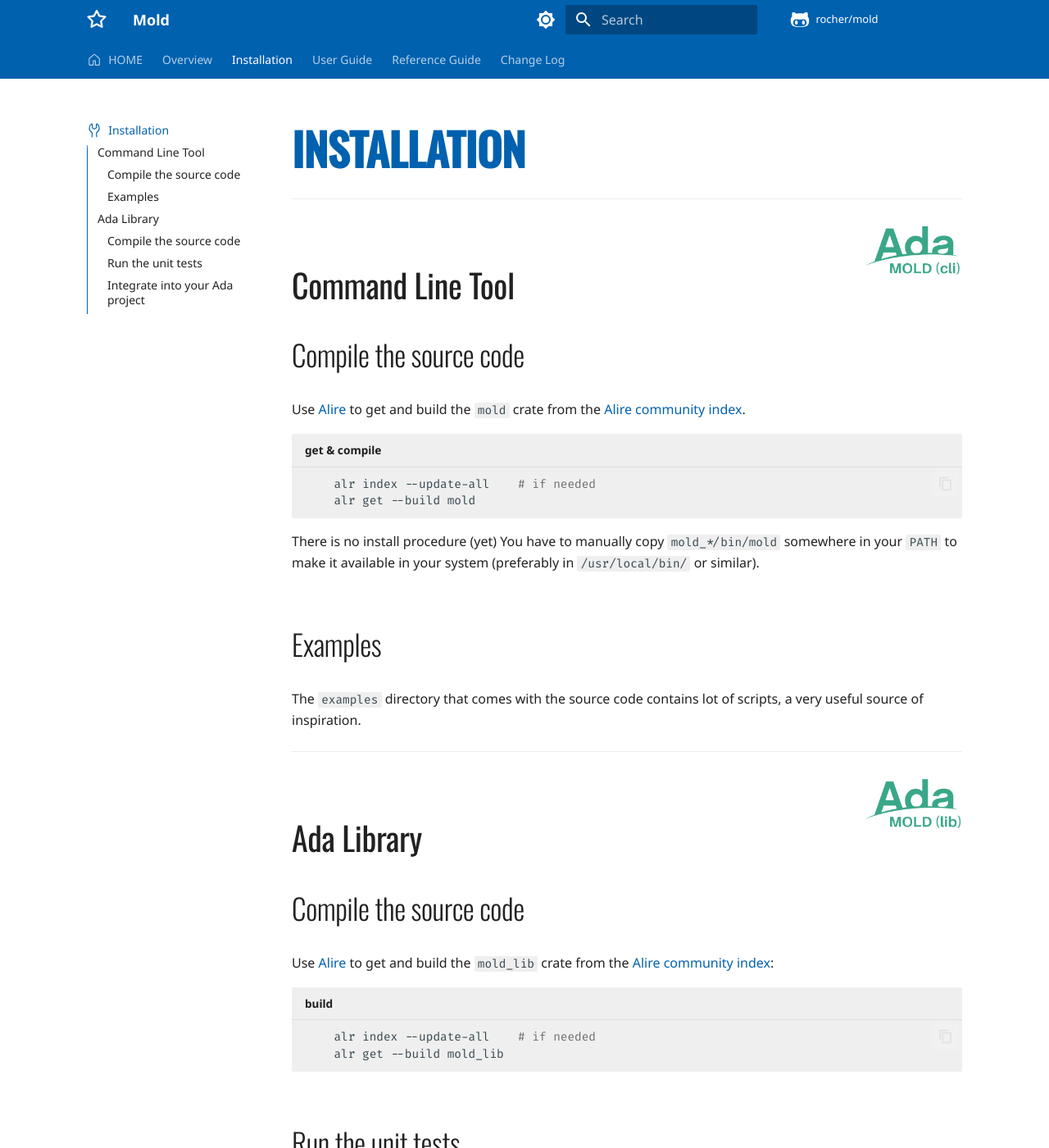
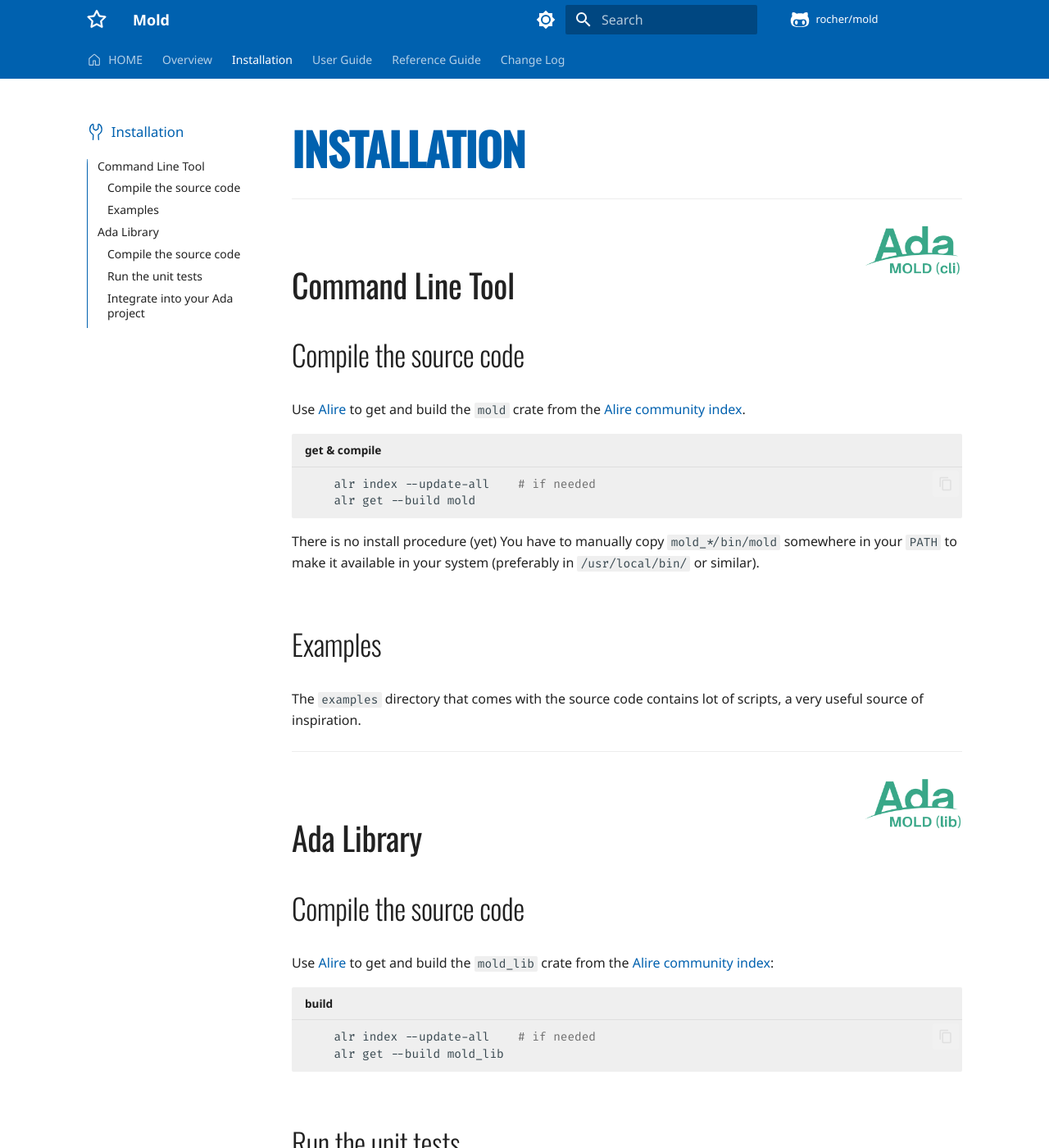
Before and after one commit to rocher/mold, an MkDocs documentation site: the page built from docs/installation.md, in a window 1280 px wide and 1400 px high. Shown: the whole window at 82% size. Built offline with MkDocs 1.6.1 and Material for MkDocs 9.7.7, drawn with Linux system fonts in a browser that asks for light colours; comment, search, counter and statistics services are not loaded; the version menu is left out.

Commit message:
Update css styles

```diff
--- a/docs/css/extra.css
+++ b/docs/css/extra.css
@@ -55,6 +55,10 @@
     padding-top: 0.1em;
 }
 
+a.headerlink {
+    font-size: 0.66em;
+}
+
 .highlighttable .linenos {
     font-size: .90em !important;
 }
@@ -108,7 +112,8 @@
 }
 
 .md-nav__link--active {
-    /* font-size: 0.77rem; */
+    font-size: 1.2em !important;
+    padding-bottom: 0.77em !important;
 }
 
 /* Old style admonitions */
```
